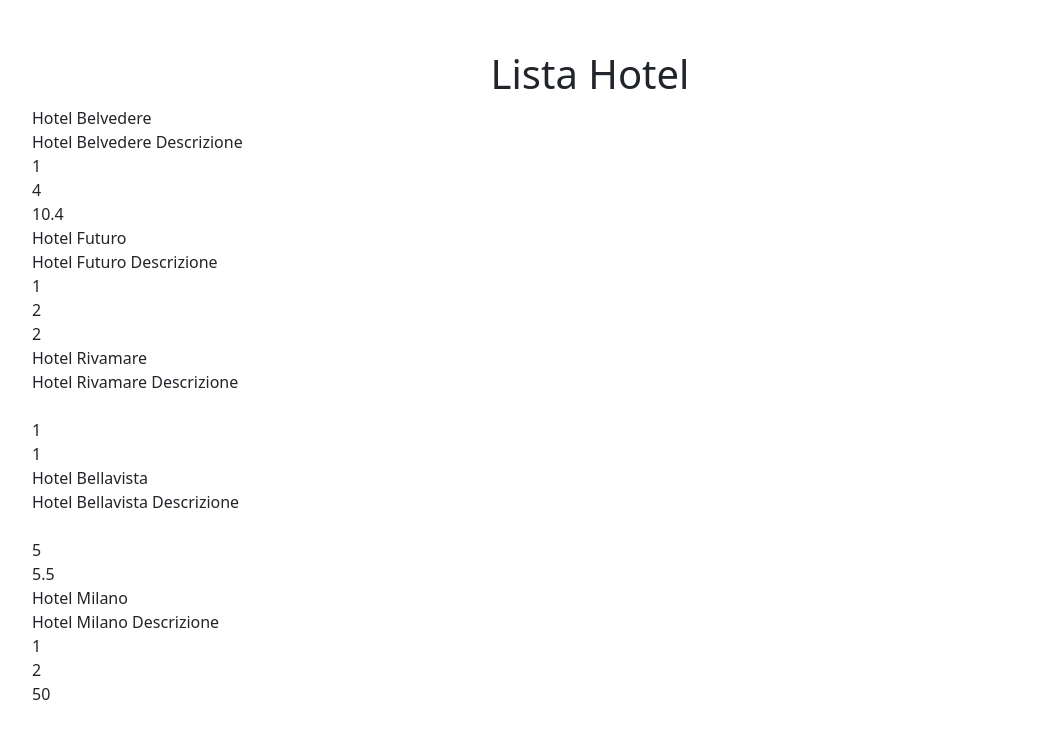
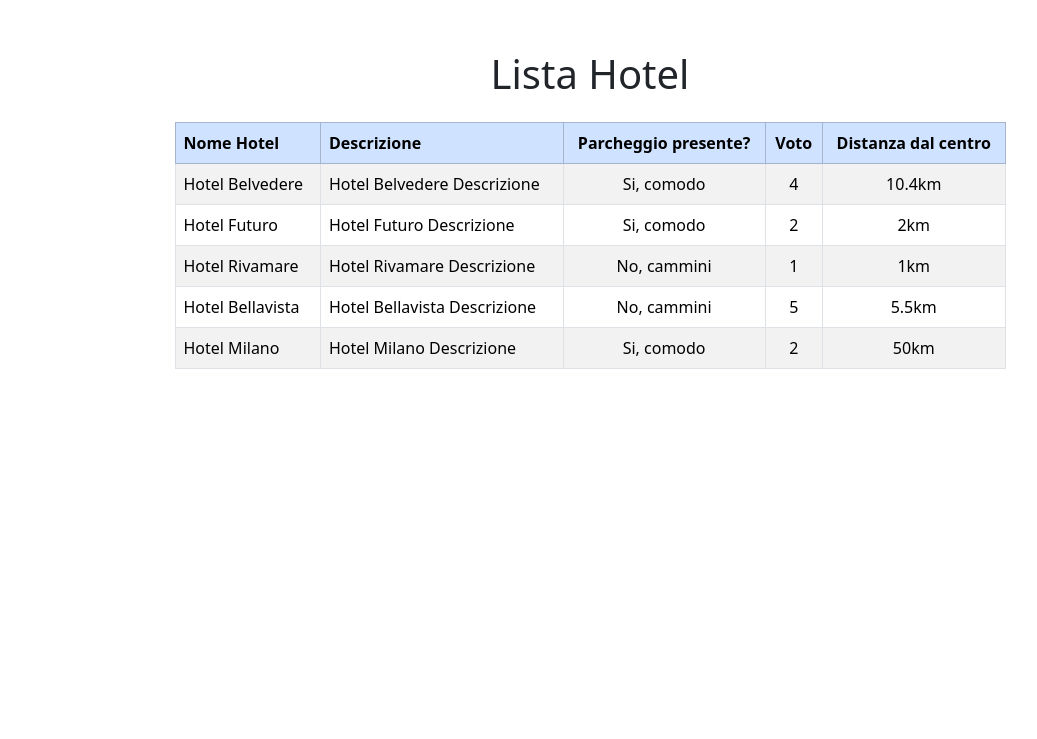
Before and after one commit to DorinVieru/php-hotel, a PHP site: page / in a window 1280 px wide. Shown: the top 739 px of the page, without its empty margins (50-1087 px from the left). Run offline with PHP 8.4, Linux system fonts and the light colour scheme.

Commit message:
[UP] Add table for view hotels list & end exercise

```diff
--- a/index.php
+++ b/index.php
@@ -18,16 +18,43 @@ include __DIR__ . "/partials/array.php";
 <body>
     <!-- INIZIO MAIN -->
     <main class="container">
-        <div class="row">
-            <div class="col-12">
+        <div class="row justify-content-center">
+            <div class="col-12 pb-3">
                 <h1 class="text-center">Lista Hotel</h1>
-                <?php foreach ($hotels as $hotel) { ?>
-                    <?php echo $hotel['name'].'<br>'; ?>
-                    <?php echo $hotel['description'].'<br>'; ?>
-                    <?php echo $hotel['parking'].'<br>'; ?>
-                    <?php echo $hotel['vote'].'<br>'; ?>
-                    <?php echo $hotel['distance_to_center'].'<br>'; ?>
-                <?php } ?>
+            </div>
+            <div class="col-9 pb-5">
+                <table class="table table-striped table-bordered">
+                    <thead class="table-primary">
+                        <tr>
+                            <th>Nome Hotel</th>
+                            <th>Descrizione</th>
+                            <th class="text-center">Parcheggio presente?</th>
+                            <th class="text-center">Voto</th>
+                            <th class="text-center">Distanza dal centro</th>
+                        </tr>
+                    </thead>
+                    <tbody>
+                        <?php foreach ($hotels as $hotel) { ?>
+                            <tr>
+                                <td>
+                                    <?php echo $hotel['name']; ?>
+                                </td>
+                                <td>
+                                    <?php echo $hotel['description']; ?>
+                                </td>
+                                <td class="text-center">
+                                    <?php echo $hotel['parking'] == true ? 'Si, comodo' : 'No, cammini'; ?>
+                                </td>
+                                <td class="text-center">
+                                    <?php echo $hotel['vote']; ?>
+                                </td>
+                                <td class="text-center">
+                                    <?php echo $hotel['distance_to_center'].'km'; ?>
+                                </td>
+                            </tr>
+                        <?php } ?>
+                    </tbody>
+                </table>
             </div>
         </div>
     </main>
```
